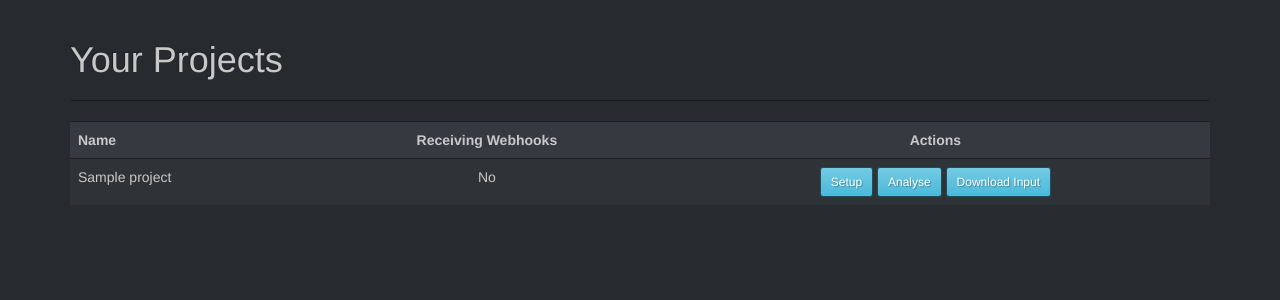
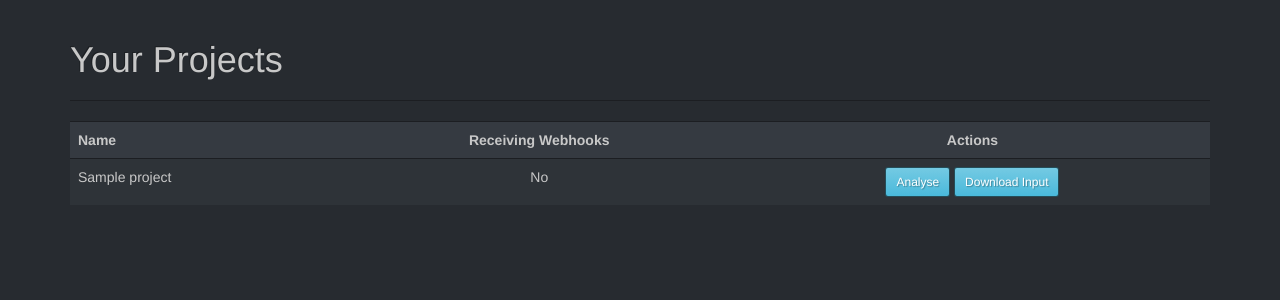
Before and after one commit to LibCrowds/libcrowds-analyst, a Python web app: template pybossa_analyst/templates/index.html in a window 1280 px wide. Shown: the part 52-352 px from the top of the page. Run offline with Jinja, Linux system fonts and the light colour scheme; the template is opened without the code that fills it: most values are stand-ins (such as "Sample title", 1, 10 or a date in 2020); some libraries are stand-ins or nearby versions.

Commit message:
Remove setup link

```diff
--- a/pybossa_analyst/templates/index.html
+++ b/pybossa_analyst/templates/index.html
@@ -22,8 +22,6 @@
                     <td>{{ p.name }}</td>
                     <td class="text-center">{% if p.webhook == request.url_root %}Yes{% else %}No{% endif %}</td>
                     <td class="text-center">
-                        <a href="#" class="btn btn-sm btn-info">Setup
-                        </a>
                         <a href="{{ url_for('analysis.analyse', short_name=p.short_name) }}"
                            class="btn btn-sm btn-info">Analyse
                         </a>
```
